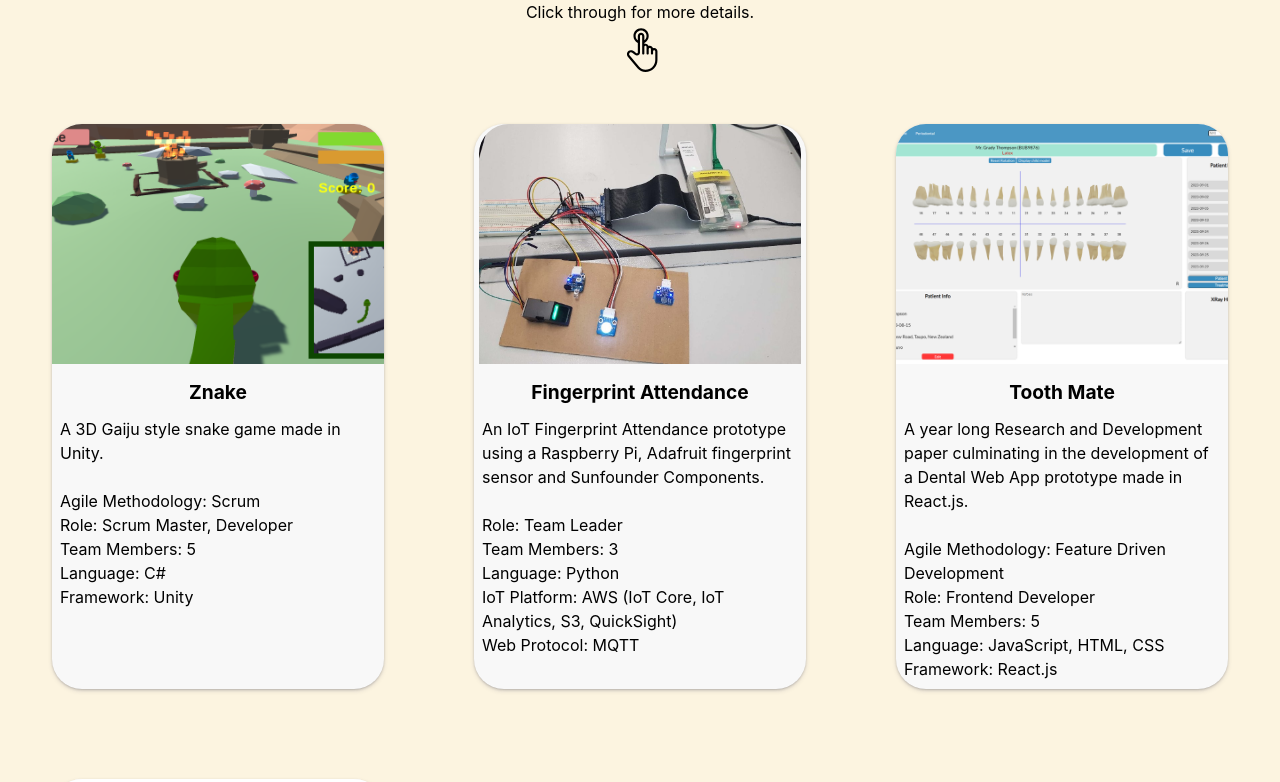
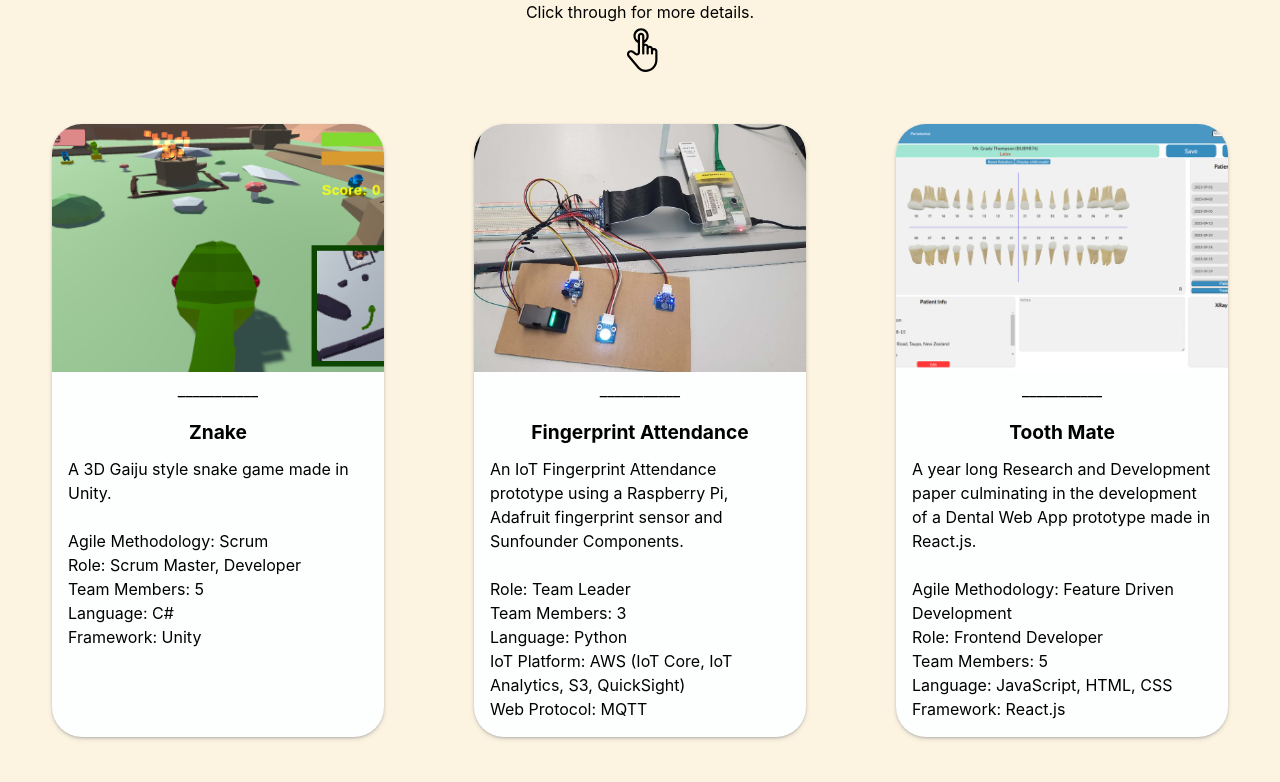
Before and after one commit to An1honyY/anthonyyuen, a React (Vite) app: page / in a window 1280 px wide. Shown: the part 3001-3783 px from the top of the page. Built offline with nearby package versions, Linux system fonts and the light colour scheme.

Commit message:
Updated project cards
Changed colour, padding, image height, hover shadow colour, added underscore separators, removed garbage code

```diff
--- a/src/pages/projects.css
+++ b/src/pages/projects.css
@@ -20,13 +20,12 @@ h1.projects-title {
 }
 
 .project-card {
-    background-color: #f8f8f8;
+    background-color: var(--card-bg-color);
     border-radius: 30px;
-    height: min-content * 2;
     margin: 20px;
     box-shadow: rgba(50, 50, 93, 0.25) 0px 2px 5px -1px, rgba(0, 0, 0, 0.3) 0px 1px 3px -1px;
+    justify-items: center;
     overflow: hidden;
-    justify-items: center;
 }
 
 @media (max-width: 400px) {
@@ -39,19 +38,19 @@ h1.projects-title {
 .project-card:hover {
     transform: translateY(-5px);
     transition: 0.3s;
-    box-shadow: rgba(0, 0, 0, 0.35) 0px 5px 15px;
+    box-shadow: 0px 0px 30px 1px rgba(248, 141, 11, 0.4);
 }
 
 
 .project-card img {
-    height: 30vh;
+    height: 31vh;
     /* height: auto; */
     margin: auto;
     border-radius: 30px 30px 0px 0px;
 }
 
 .project-card-text {
-    padding: 0.5em;
+    padding: 1em;
 
 }
 
--- a/src/pages/projects.jsx
+++ b/src/pages/projects.jsx
@@ -23,6 +23,7 @@ function Projects() {
             <div className="projects">
                 <HashLink smooth to="/znake" className="project-card">
                     <img src={znake_img} />
+                    <h9>___________</h9>
                     <div className="project-card-text">
                         <h2>Znake</h2>
                         <p>A 3D Gaiju style snake game made in Unity.</p>
@@ -36,6 +37,7 @@ function Projects() {
                 </HashLink>
                 <HashLink smooth to="/fingerprint" className="project-card">
                     <img src={fingerprint_img} />
+                    <h9>___________</h9>
                     <div className="project-card-text">
                         <h2>Fingerprint Attendance</h2>
                         <p>An IoT Fingerprint Attendance prototype using a Raspberry Pi, Adafruit fingerprint sensor and Sunfounder Components.</p>
@@ -49,6 +51,7 @@ function Projects() {
                 </HashLink>
                 <HashLink smooth to="/toothmate" className="project-card">
                     <img src={toothmate_img} />
+                        <h9>___________</h9>
                     <div className="project-card-text">
                         <h2>Tooth Mate</h2>
                         <p>A year long Research and Development paper culminating in the development of a Dental Web App prototype made in React.js.</p>
@@ -62,6 +65,7 @@ function Projects() {
                 </HashLink>
                 <div className="project-card">
                     <img src={portfolio_img} />
+                        <h9>___________</h9>
                     <div className="project-card-text">
                         <h2>This Website</h2>
                         <p>A portfolio website to present myself in an interactive and visual format.</p>
```
